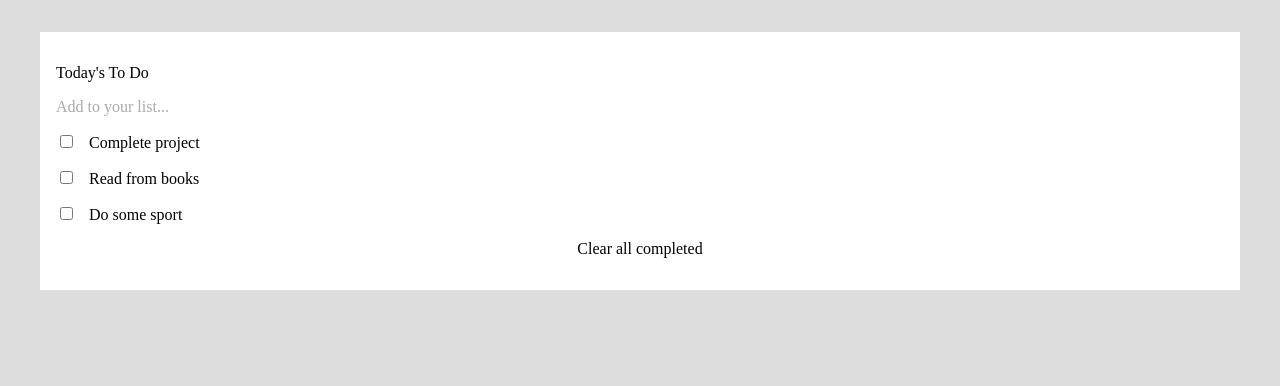
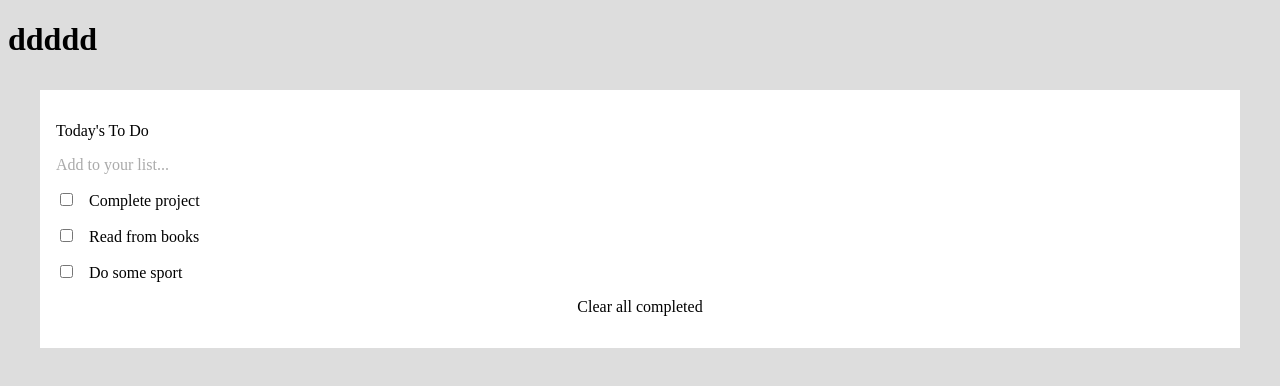
Before and after one commit to Terbeche/To--Do-List, a website built with webpack: page src/index.html in a window 1280 px wide. Built offline with nearby package versions, Linux system fonts and the light colour scheme.

Commit message:
fix index.html

```diff
--- a/src/index.html
+++ b/src/index.html
@@ -8,7 +8,7 @@
 </head>
 
 <body>
-  <h1></h1>
+  <h1>ddddd</h1>
   <div class="to-do-list">
   </div>
 
```
